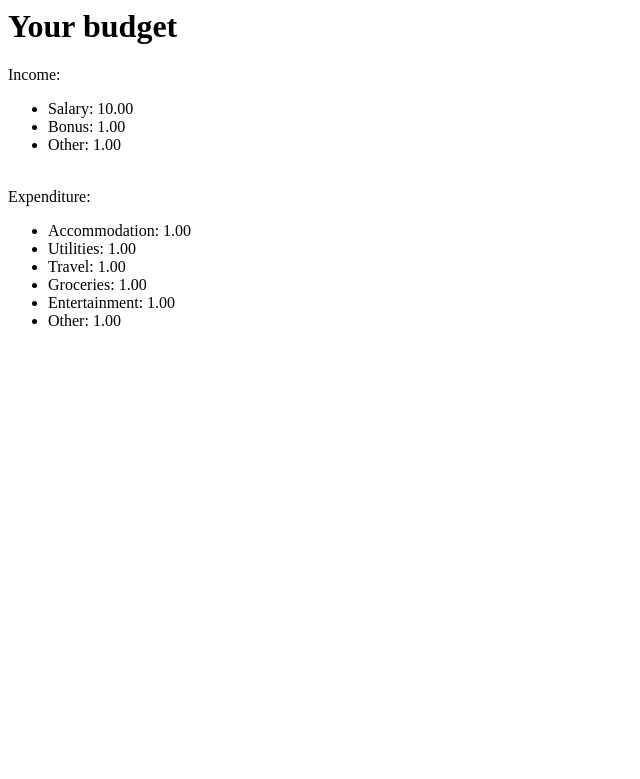
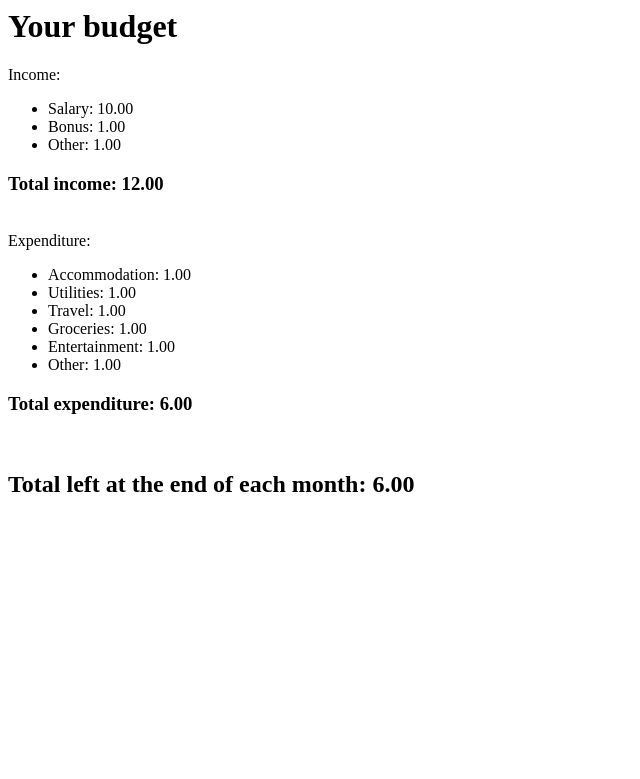
Before and after one commit to Reg1-max/breadandhoney, a Django app: page /budget/ in a window 1280 px wide. Shown: the top 779 px of the page, without its empty margins (0-640 px from the left). Run offline with Django 5.2, Linux system fonts and the light colour scheme; tables that the repository leaves empty hold one stand-in row (values such as "Sample post").

Commit message:
display total income, outgoings and leftover at the end of each month

```diff
--- a/breadandhoney/budget/models.py
+++ b/breadandhoney/budget/models.py
@@ -6,6 +6,8 @@ class Income(models.Model):
     salary = models.DecimalField(decimal_places=2, max_digits=11)
     bonus = models.DecimalField(decimal_places=2, max_digits=11)
     other = models.DecimalField(decimal_places=2, max_digits=11)
+    def total(self):
+        return self.salary + self.bonus + self.other
 
 class Outgoings(models.Model):
     outID = models.BigAutoField(primary_key=True)
@@ -15,3 +17,5 @@ class Outgoings(models.Model):
     groceries = models.DecimalField(decimal_places=2, max_digits=11)
     entertainment = models.DecimalField(decimal_places=2, max_digits=11)
     other = models.DecimalField(decimal_places=2, max_digits=11)
+    def total(self):
+        return self.accom + self.utilities + self.travel + self.groceries + self.entertainment + self.other
--- a/breadandhoney/budget/templates/budget/index.html
+++ b/breadandhoney/budget/templates/budget/index.html
@@ -6,6 +6,7 @@
         <li>Bonus: {{ budgetin.bonus }}</li>
         <li>Other: {{ budgetin.other }}</li>
     </ul>
+    <h3>Total income: {{ budgetin.total }}</h3>
     <br>
     Expenditure: <br>
 <ul>
@@ -16,6 +17,9 @@
     <li>Entertainment: {{ budgetout.entertainment }}</li>
     <li>Other: {{ budgetout.other }}</li>
 </ul>
+<h3>Total expenditure: {{ budgetout.total }}</h3>
+<br>
+<h2>Total left at the end of each month: {{ leftover }}</h2>
 {% else %}
     <h1>You do not have a budget</h1>
     <form>
--- a/breadandhoney/budget/views.py
+++ b/breadandhoney/budget/views.py
@@ -8,10 +8,12 @@ def index(request):
     try:
         budgetin = Income.objects.last()
         budgetout = Outgoings.objects.last()
+        leftover = budgetin.total() - budgetout.total()
     except (Income.DoesNotExist, Outgoings.DoesNotExist):
         budgetin = False
         budgetout = False
-    return render(request, "budget/index.html",{"budgetin":budgetin, "budgetout":budgetout})
+        leftover = False
+    return render(request, "budget/index.html",{"budgetin":budgetin, "budgetout":budgetout, "leftover":leftover})
 
 def quiz_1(request):
     if request.method == "POST":
```
